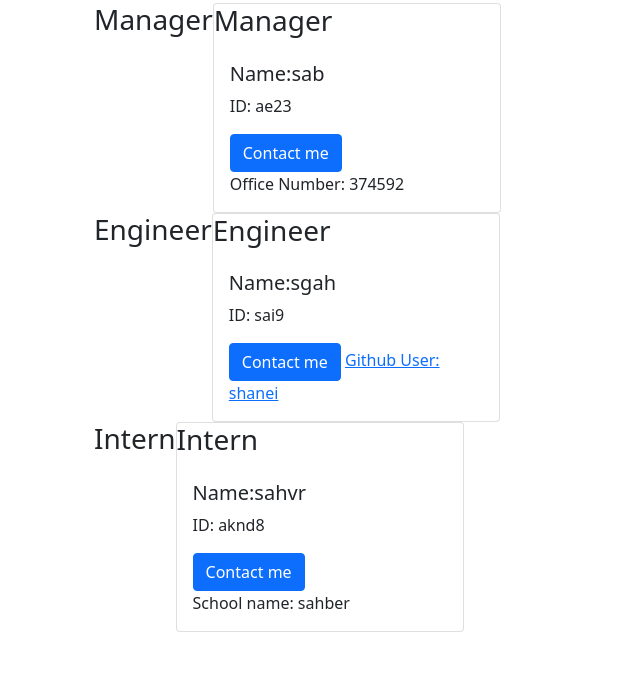
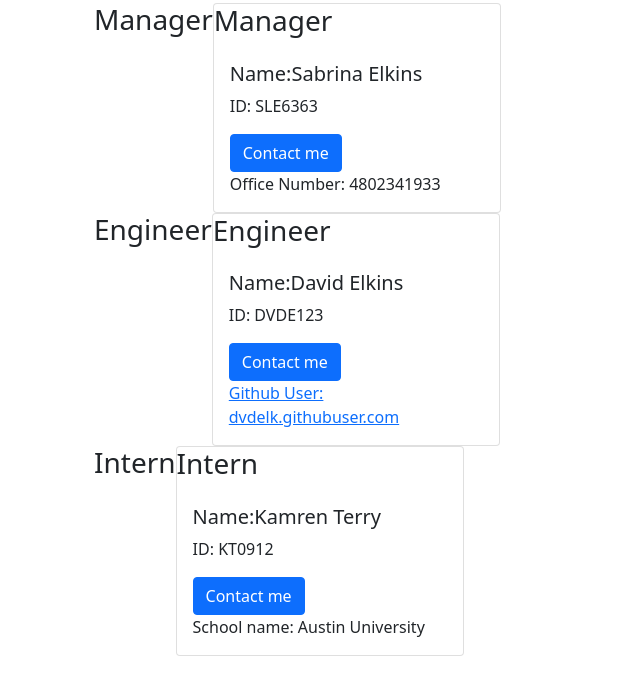
Before and after one commit to sabrinaelkins/Team-Profile-Generator, a website: page index.html in a window 1280 px wide. Shown: the part 53-748 px from the top of the page, without its empty margins (0-640 px from the left). Drawn offline with nearby package versions, Linux system fonts and the light colour scheme.

Commit message:
screen recording test

```diff
--- a/index.html
+++ b/index.html
@@ -21,10 +21,10 @@
      <div class="card" style="width: 18rem;">
         <h3 class="card-title">Manager</h3>
         <div class="card-body">
-          <h5 class="card-title">Name:sab</h5>
-          <p class="card-text">ID: ae23</p>
-          <a href="mailto:sabrina" class="btn btn-primary">Contact me</a>
-          <p class="card-text">Office Number: 374592</p>
+          <h5 class="card-title">Name:Sabrina Elkins</h5>
+          <p class="card-text">ID: SLE6363</p>
+          <a href="mailto:sabrina.elkins12@gmail.com" class="btn btn-primary">Contact me</a>
+          <p class="card-text">Office Number: 4802341933</p>
         </div>
       </div>
      </article>
@@ -33,10 +33,11 @@
       <div class="card" style="width: 18rem;">
         <h3 class="card-title">Engineer</h3>
         <div class="card-body">
-          <h5 class="card-title">Name:sgah</h5>
-          <p class="card-text">ID: sai9</p>
-          <a href="mailto:smkqnms" class="btn btn-primary">Contact me</a>
-          <a class="card-text" href="https://github.com/shanei">Github User: shanei</a>
+          <h5 class="card-title">Name:David Elkins</h5>
+          <p class="card-text">ID: DVDE123</p>
+          <a href="mailto:dvd.elk123@fakemail.com" class="btn btn-primary">Contact me</a>
+          <br>
+          <a class="card-text" href="https://github.com/dvdelk.githubuser.com">Github User: dvdelk.githubuser.com</a>
         </div>
       </div>
       </article>
@@ -46,10 +47,10 @@
      <div class="card" style="width: 18rem;">
         <h3 class="card-title">Intern</h3>
         <div class="card-body">
-          <h5 class="card-title">Name:sahvr</h5>
-          <p class="card-text">ID: aknd8</p>
-          <a href="mailto:saveu" class="btn btn-primary">Contact me</a>
-          <p class="card-text">School name: sahber</p>
+          <h5 class="card-title">Name:Kamren Terry</h5>
+          <p class="card-text">ID: KT0912</p>
+          <a href="mailto:kamren.terry@fakegmail.com" class="btn btn-primary">Contact me</a>
+          <p class="card-text">School name: Austin University</p>
         </div>
       </div>
      </article>
```
Also changed, not shown: 1 other file.
